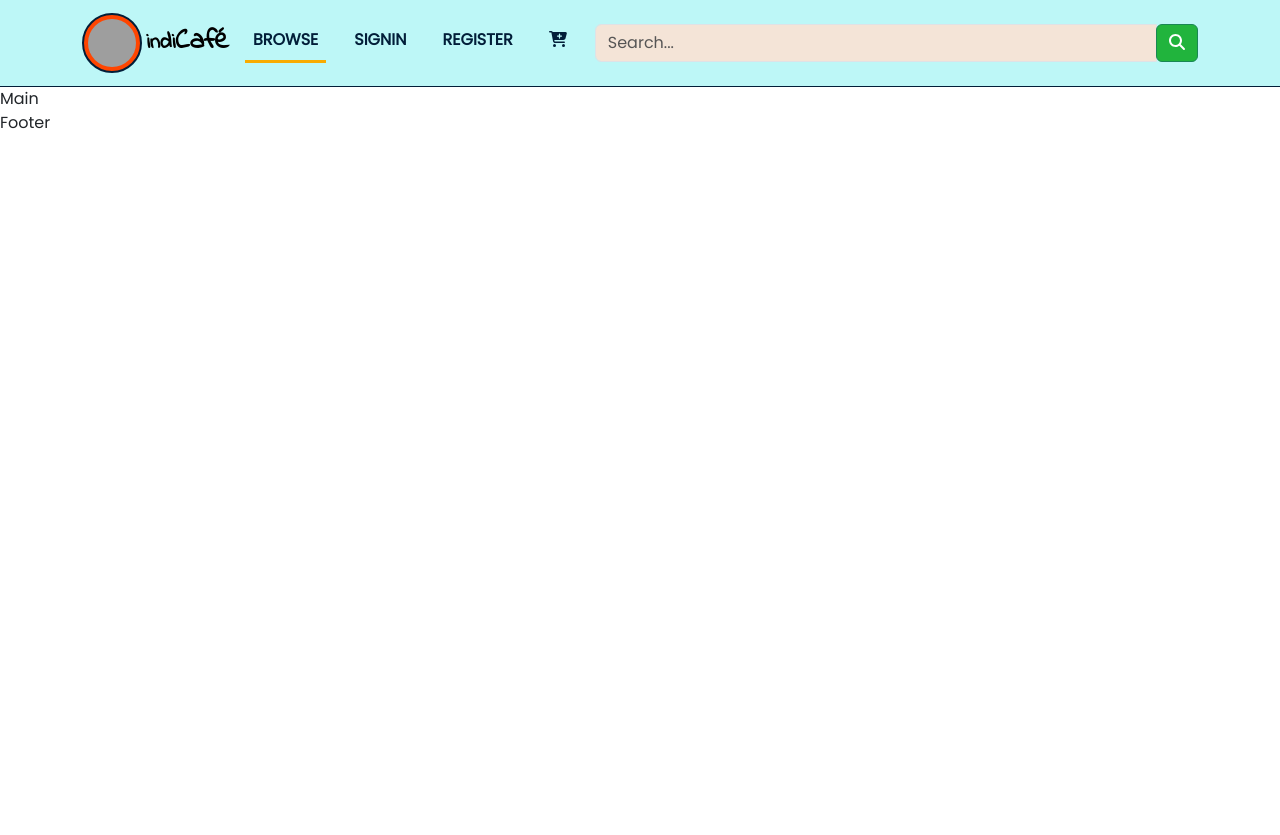
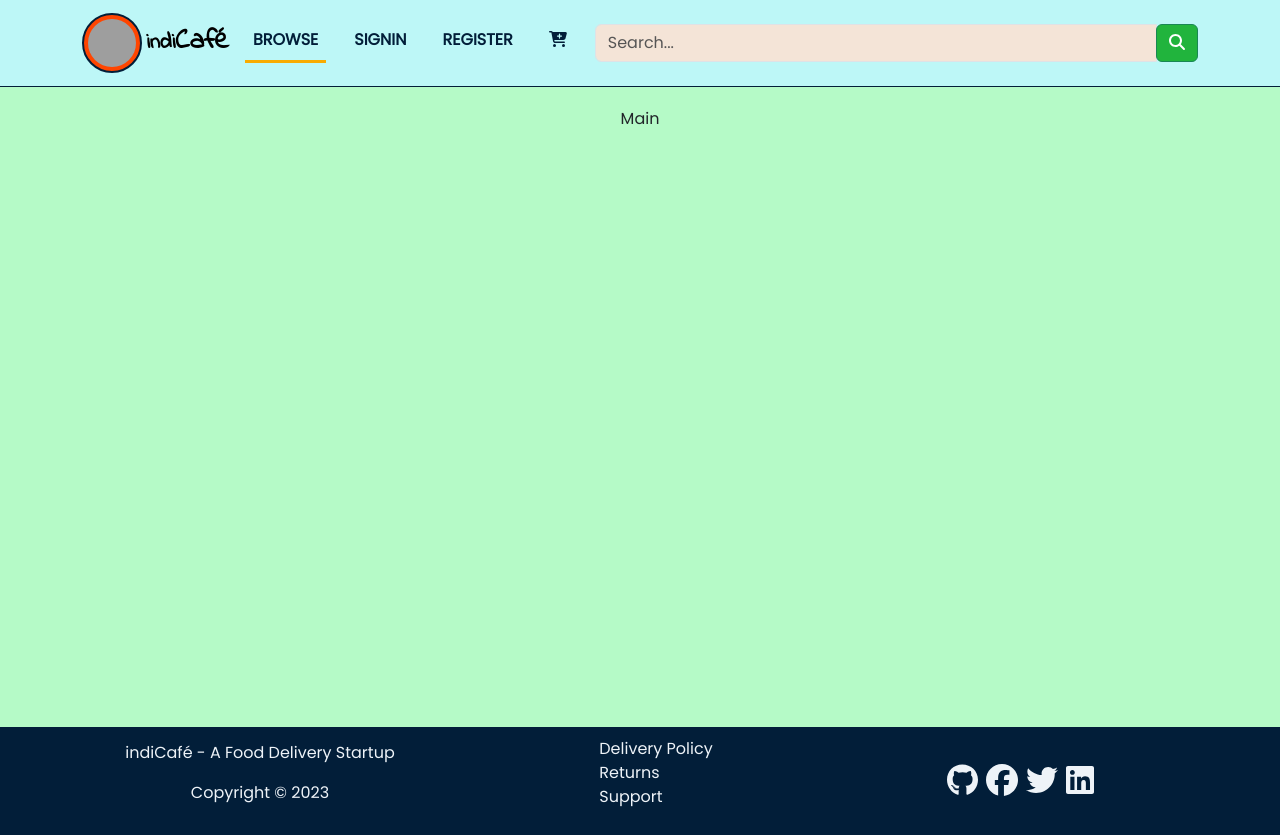
Before and after one commit to ashish-pro/indiCafe, a React (Create React App) app: page / in a window 1280 px wide. Before the commit the page ends 800 px from the top, so only its background shows below. Built offline with nearby package versions, Linux system fonts and the light colour scheme; grey boxes are pictures that could not be loaded.

Commit message:
main and footer

```diff
--- a/package.json
+++ b/package.json
@@ -4,6 +4,7 @@
   "private": true,
   "dependencies": {
     "@fortawesome/fontawesome-svg-core": "^6.4.2",
+    "@fortawesome/free-brands-svg-icons": "^6.4.2",
     "@fortawesome/free-solid-svg-icons": "^6.4.2",
     "@fortawesome/react-fontawesome": "^0.2.0",
     "@testing-library/jest-dom": "^5.17.0",
--- /dev/null
+++ b/src/components/Layout/Footer/Footer.css
@@ -0,0 +1,22 @@
+.footer {
+    background-color: var(--primary-navy) !important;
+    color: var(--primary-alt-white);
+    width: 100%;
+    min-height: 13vh;
+    padding: 10px;
+}
+
+.footer-column {
+    display: flex;
+    flex-direction: column;
+    align-items: center;
+    justify-content: center;
+    flex-wrap: wrap;
+}
+
+.footer-column a {
+    text-decoration: none;
+    color: var(--primary-alt-white);
+    margin: 2px;
+    padding: 2px;
+}
--- a/src/components/Layout/Footer/Footer.js
+++ b/src/components/Layout/Footer/Footer.js
@@ -1,11 +1,51 @@
-import React from 'react'
+import React from 'react';
+import { FontAwesomeIcon } from '@fortawesome/react-fontawesome';
+import { faGithub, faFacebook, faTwitter, faLinkedin } from '@fortawesome/free-brands-svg-icons';
+import './Footer.css'
 
 const Footer = () => {
 
   return (
-    <div>
-      Footer
+    <footer className="footer">
+    <div className="container">
+      <div className="row justify-content-center flex-wrap">
+
+        <section className="col-12 col-md-4 footer-column">
+          <p>indiCaf&eacute; - A Food Delivery Startup</p>
+          <p>Copyright &copy; 2023</p>
+        </section>
+        <section className="col-12 col-md-4 footer-column">
+          <ul>
+            <li><a href="/delivery">Delivery Policy</a></li>
+            <li><a href="/returns">Returns </a></li>
+            <li><a href="/support">Support</a></li>
+          </ul>
+        </section>
+        <section className="col-12 col-md-4 footer-column">
+
+          <div>
+            <a href="/git#">
+              <FontAwesomeIcon icon={faGithub} size="2x" />
+
+            </a>
+            <a href="/fb#">
+              <FontAwesomeIcon icon={faFacebook} size="2x" />
+
+            </a>
+            <a href="/twt#">
+              <FontAwesomeIcon icon={faTwitter} size="2x" />
+
+            </a>
+            <a href="/lnk#">
+              <FontAwesomeIcon icon={faLinkedin} size="2x" />
+
+            </a>
+          </div>
+        </section>
+      </div>
     </div>
+
+  </footer>
   )
 }
 
--- a/src/components/Layout/Layout.js
+++ b/src/components/Layout/Layout.js
@@ -4,7 +4,7 @@ import Navbar from './Navbar/Navbar'
 import Main from './Main/Main'
 import  Footer  from './Footer/Footer'
 
-const Layout = () => {
+const Layout = (props) => {
 
   return (
     <>
--- /dev/null
+++ b/src/components/Layout/Main/Main.css
@@ -0,0 +1,8 @@
+.main {
+    min-height: 80vh;
+    display: flex;
+    flex-wrap: wrap;
+    justify-content: center;
+    padding: 20px;
+    background-color: var(--primary-custom-green)
+  }
--- a/src/components/Layout/Main/Main.js
+++ b/src/components/Layout/Main/Main.js
@@ -1,9 +1,9 @@
-import React from 'react'
+import React from 'react';
+import './Main.css';
 
-const Main = () => {
-
+const Main = (props) => {
 return (
-    <div>
+    <div className='main'>
         Main
     </div>
   )
```
Also changed, not shown: 1 other file (tests, documents, lock files or other folders).
